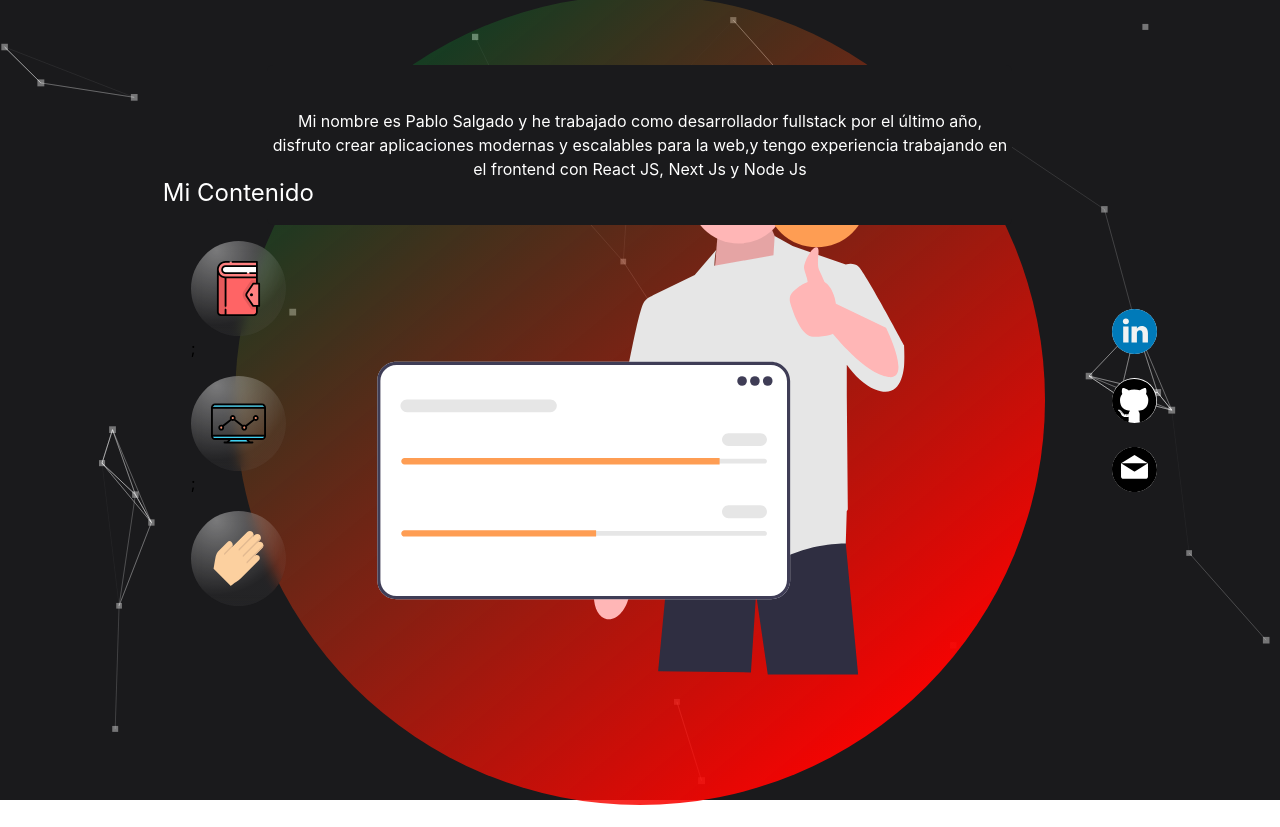
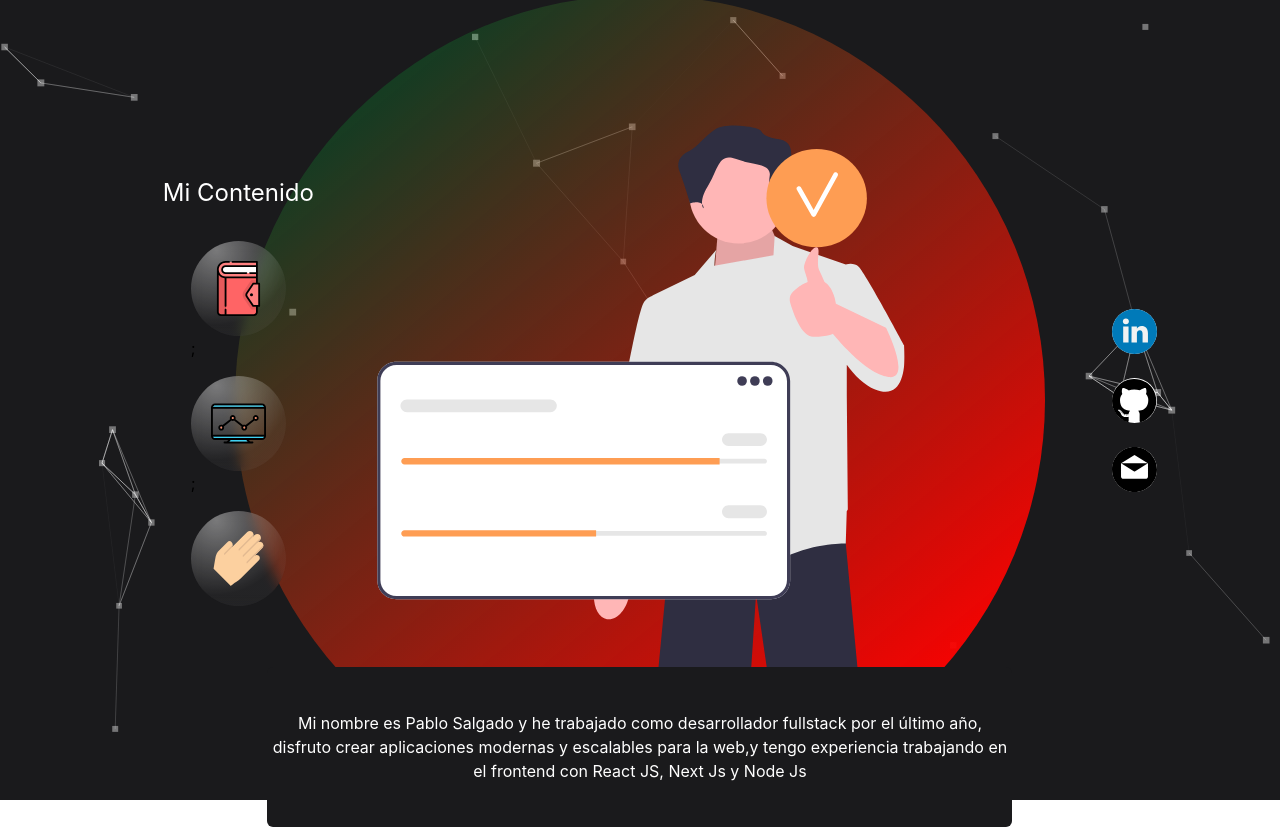
Before and after one commit to Pablosal/portafolio, a Next.js app: page / in a window 1280 px wide. Before the commit the page ends 805 px from the top, so only its background shows below. Built offline with nearby package versions, Linux system fonts and the light colour scheme.

Commit message:
add correct position to text

```diff
--- a/components/text_component/TextComponent.tsx
+++ b/components/text_component/TextComponent.tsx
@@ -1,16 +1,19 @@
 import * as React from 'react';
 import { motion } from 'framer-motion';
+import { useMediaQuery } from '../../utils/hooks/useMediaQuery';
 interface TextProps {
   text: string | null;
   top: number;
 }
 
 const TextComponent = ({ text = 'Agregue texto', top }: TextProps) => {
+  const matches = useMediaQuery('(min-width: 480px)');
+
   const textAppear = {
     hidden: { oppacity: 0, y: -50 },
     visible: {
       opacity: 1,
-      y: -600,
+      y: matches ? 2 : -600,
     },
   };
   return (
--- /dev/null
+++ b/utils/hooks/useMediaQuery.tsx
@@ -0,0 +1,18 @@
+import * as React from 'react';
+export function useMediaQuery(query) {
+  const [matches, setMatches] = React.useState(false);
+
+  React.useEffect(() => {
+    const media = window.matchMedia(query);
+    if (media.matches !== matches) {
+      setMatches(media.matches);
+    }
+    const listener = () => {
+      setMatches(media.matches);
+    };
+    media.addEventListener('change', listener);
+    return () => media.removeEventListener('change', listener);
+  }, [matches, query]);
+
+  return matches;
+}
```
